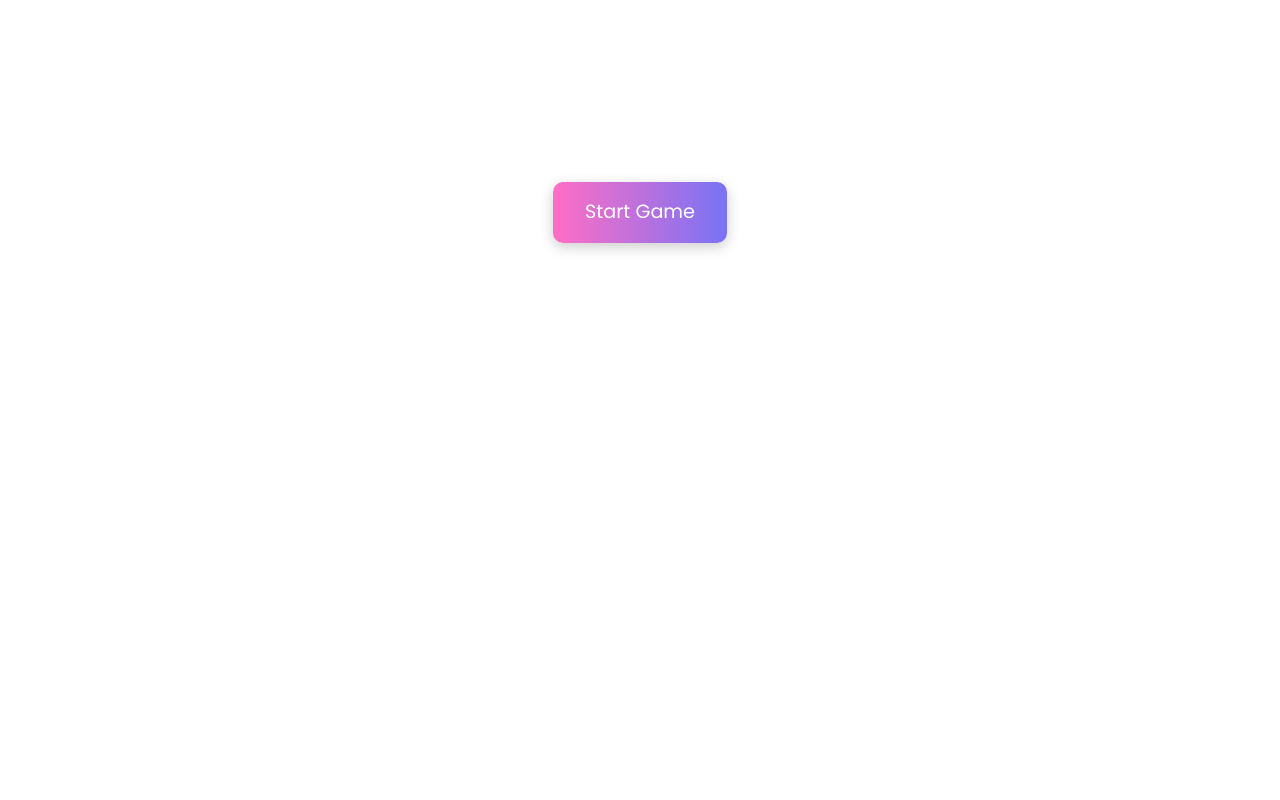
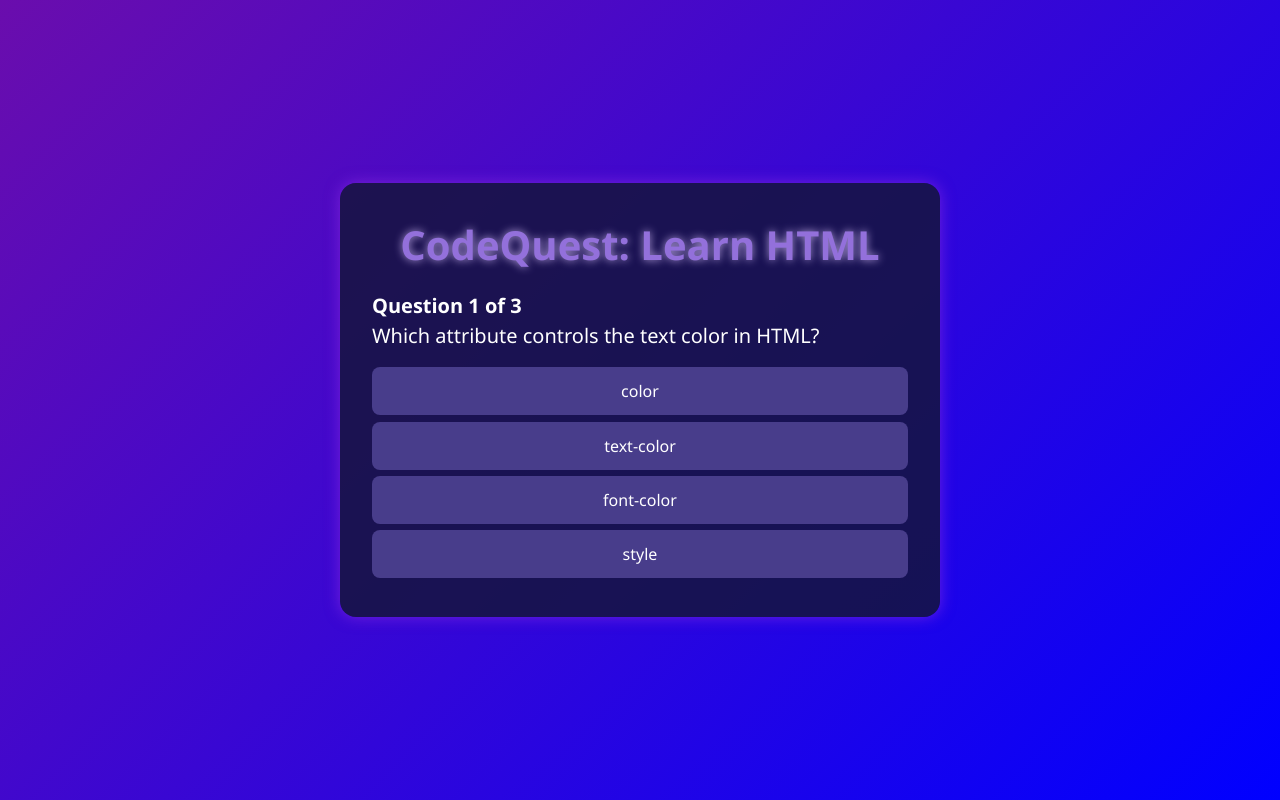
Before and after one commit to qoldfire/probable-octo-guide, a Next.js app: page /game in a window 1280 px wide. Built offline with nearby package versions, Linux system fonts and the light colour scheme.

Commit message:
Update page.tsx

```diff
--- a/app/game/page.tsx
+++ b/app/game/page.tsx
@@ -1,318 +1,331 @@
-'use client';
+import React, { useState, useEffect } from "react";
 
-import { useState, useEffect } from 'react';
-import Head from 'next/head';
-
-// Define a type for the questions
 type Question = {
-  instruction: string;
-  tip: string;
-  failTip: string;
-  placeholder?: string;
-  check?: (input: string) => boolean;
-  type: 'typing' | 'choice';
-  options?: string[];
-  correct?: string;
+  question: string;
+  choices: string[];
+  answer: string;
+  hint: string;
 };
 
-export default function GamePage() {
-  const [step, setStep] = useState<'intro' | 'challenge' | 'complete'>('intro');
-  const [inputValue, setInputValue] = useState('');
-  const [feedback, setFeedback] = useState('');
-  const [score, setScore] = useState(0);
-  const [challengeSet, setChallengeSet] = useState<Question[]>([]);
-  const [currentIndex, setCurrentIndex] = useState(0);
-
-  const allChallenges: Question[] = [
+const questionsPool: Question[] = [
   {
-      instruction: 'Write HTML that creates a paragraph that says "HTML is fun".',
-      tip: 'Think about the tag that wraps a block of text.',
-      failTip: 'Try using tags that group text into paragraphs.',
-      placeholder: '<p>HTML is fun</p>',
-      check: (input: string) => /<p>\s*html is fun\s*<\/p>/i.test(input),
-      type: 'typing'
+    question: "What does HTML stand for?",
+    choices: [
+      "HyperText Markup Language",
+      "HighText Machine Language",
+      "Hyperlinking Text Mark Language",
+      "Home Tool Markup Language",
+    ],
+    answer: "HyperText Markup Language",
+    hint: "It's about marking up hypertext documents.",
   },
   {
-      instruction: 'Which tag makes the biggest heading?',
-      tip: 'Heading sizes are numbered, smallest to largest.',
-      options: ['<h1>', '<h3>', '<h6>'],
-      correct: '<h1>',
-      failTip: 'Look for the tag that represents the most important heading.',
-      type: 'choice'
+    question: "Which tag is used to create a hyperlink?",
+    choices: ["<a>", "<link>", "<href>", "<hyperlink>"],
+    answer: "<a>",
+    hint: "It stands for anchor.",
   },
   {
-      instruction: 'Choose the correct tag for a hyperlink.',
-      tip: 'It’s the tag that points to other pages.',
-      options: ['<p>', '<a>', '<link>'],
-      correct: '<a>',
-      failTip: 'This tag usually has an href attribute.',
-      type: 'choice'
+    question: "How do you add a comment in HTML?",
+    choices: [
+      "// This is a comment",
+      "<!-- This is a comment -->",
+      "/* This is a comment */",
+      "# This is a comment",
+    ],
+    answer: "<!-- This is a comment -->",
+    hint: "It uses angle brackets and exclamation marks.",
   },
   {
-      instruction: 'Type HTML to make the word "Code" bold.',
-      tip: 'Which tags make text bold or strong?',
-      failTip: 'Try tags like <strong> or <b>.',
-      placeholder: '<strong>Code</strong>',
-      check: (input: string) => /<(strong|b)>\s*code\s*<\/(strong|b)>/i.test(input),
-      type: 'typing'
+    question: "Which tag is used to define a paragraph?",
+    choices: ["<p>", "<para>", "<paragraph>", "<text>"],
+    answer: "<p>",
+    hint: "It's a single letter tag.",
   },
   {
-      instruction: 'Which tag is used for images?',
-      tip: 'This tag has a src attribute and is self-closing.',
-      options: ['<img>', '<picture>', '<src>'],
-      correct: '<img>',
-      failTip: 'It displays pictures on a page.',
-      type: 'choice'
+    question: "What attribute is used to specify an image source?",
+    choices: ["src", "href", "link", "img"],
+    answer: "src",
+    hint: "Think 'source' abbreviation.",
   },
   {
-      instruction: 'Type HTML to create a level 2 heading that says "Start".',
-      tip: 'Think about the second largest heading tag.',
-      failTip: 'Try <h2>Start</h2>.',
-      placeholder: '<h2>Start</h2>',
-      check: (input: string) => /<h2>\s*start\s*<\/h2>/i.test(input),
-      type: 'typing'
+    question: "Which tag is used for the largest heading?",
+    choices: ["<h1>", "<head>", "<header>", "<h6>"],
+    answer: "<h1>",
+    hint: "It’s the first heading tag.",
   },
   {
-      instruction: 'Which element creates a line break?',
-      tip: 'It’s used to jump to the next line without a paragraph.',
-      options: ['<hr>', '<br>', '<line>'],
-      correct: '<br>',
-      failTip: 'This tag doesn’t have a closing tag.',
-      type: 'choice'
+    question: "How do you create an unordered list?",
+    choices: ["<ul>", "<ol>", "<list>", "<li>"],
+    answer: "<ul>",
+    hint: "It starts with 'u' for unordered.",
   },
   {
-      instruction: 'Write HTML to make the text "Fun" italic.',
-      tip: 'Which tags slant the text?',
-      failTip: 'Try <i> or <em>.',
-      placeholder: '<em>Fun</em>',
-      check: (input: string) => /<(i|em)>\s*fun\s*<\/(i|em)>/i.test(input),
-      type: 'typing'
+    question: "Which tag encloses the body content?",
+    choices: ["<body>", "<content>", "<html>", "<section>"],
+    answer: "<body>",
+    hint: "It's the main visible content container.",
   },
   {
-      instruction: 'Which tag defines a list item?',
-      tip: 'It’s used inside ordered and unordered lists.',
-      options: ['<li>', '<ol>', '<ul>'],
-      correct: '<li>',
-      failTip: 'It wraps each item in a list.',
-      type: 'choice'
+    question: "What tag would you use for inserting a line break?",
+    choices: ["<br>", "<break>", "<lb>", "<line>"],
+    answer: "<br>",
+    hint: "It's an empty tag with letters 'b' and 'r'.",
   },
   {
-      instruction: 'Write HTML to create a link that says "Site" and goes to example.com.',
-      tip: 'Use a tag with href attribute linking to a URL.',
-      failTip: 'Try <a href="https://example.com">Site</a>.',
-      placeholder: '<a href="https://example.com">Site</a>',
-      check: (input: string) => /<a\s+href=["']https:\/\/example\.com["']>\s*site\s*<\/a>/i.test(input),
-      type: 'typing'
-    }
+    question: "Which attribute controls the text color in HTML?",
+    choices: ["color", "text-color", "font-color", "style"],
+    answer: "style",
+    hint: "It's a global attribute for CSS styles.",
+  },
 ];
 
-  useEffect(() => {
-    const shuffled = [...allChallenges].sort(() => 0.5 - Math.random());
-    setChallengeSet(shuffled.slice(0, 10));
-    setCurrentIndex(0);
-    setScore(0);
-    setFeedback('');
-    setInputValue('');
-  }, [step]);
-
-  const current = challengeSet[currentIndex];
-
-  const handleSubmit = (answer?: string) => {
-    let isCorrect = false;
-    if (current.type === 'typing') {
-      if (!inputValue.trim()) return;
-      isCorrect = current.check?.(inputValue.trim()) ?? false;
-    } else if (current.type === 'choice') {
-      isCorrect = answer === current.correct;
-    }
-
-    if (isCorrect) {
-      setScore(score + 1);
-      setFeedback('✅ Correct!');
-    } else {
-      setFeedback('❌ Try again. Hint: ' + current.failTip);
-      return;
-    }
-
-    setTimeout(() => {
-      setFeedback('');
-      setInputValue('');
-      if (currentIndex + 1 < challengeSet.length) {
-        setCurrentIndex(currentIndex + 1);
-      } else {
-        setStep('complete');
-      }
-    }, 1000);
+const gradientBackground = {
+  background: "linear-gradient(135deg, #6a0dad, #0000ff)",
+  minHeight: "100vh",
+  display: "flex",
+  justifyContent: "center",
+  alignItems: "center",
+  fontFamily: "'Segoe UI', Tahoma, Geneva, Verdana, sans-serif",
+  color: "white",
+  padding: "1rem",
 };
 
-  const progress = ((currentIndex + (feedback ? 1 : 0)) / challengeSet.length) * 100;
+const containerStyle: React.CSSProperties = {
+  backgroundColor: "rgba(20, 20, 60, 0.85)",
+  borderRadius: 16,
+  padding: "2rem",
+  maxWidth: 600,
+  width: "100%",
+  boxShadow: "0 0 15px rgba(138, 43, 226, 0.7)",
+};
+
+const titleStyle: React.CSSProperties = {
+  fontSize: "2.5rem",
+  fontWeight: "bold",
+  marginBottom: "1rem",
+  color: "#9370db", // purple
+  textAlign: "center",
+  textShadow: "0 0 8px #b19cd9",
+};
+
+const questionStyle: React.CSSProperties = {
+  fontSize: "1.25rem",
+  marginBottom: "1rem",
+};
+
+const choiceButtonStyle = {
+  display: "block",
+  width: "100%",
+  backgroundColor: "#483d8b", // dark slate blue (blue-purple)
+  color: "white",
+  border: "none",
+  borderRadius: 8,
+  padding: "0.75rem 1rem",
+  margin: "0.4rem 0",
+  cursor: "pointer",
+  fontSize: "1rem",
+  transition: "background-color 0.3s",
+} as React.CSSProperties;
+
+const choiceButtonHoverStyle = {
+  backgroundColor: "#6a5acd",
+};
+
+const hintStyle: React.CSSProperties = {
+  marginTop: "1rem",
+  fontStyle: "italic",
+  color: "#ff69b4", // pink hint
+  backgroundColor: "rgba(255, 192, 203, 0.2)", // faint pink background
+  padding: "0.5rem 1rem",
+  borderRadius: 8,
+};
+
+const footerStyle: React.CSSProperties = {
+  marginTop: "2rem",
+  textAlign: "center",
+};
+
+const playAgainButtonStyle: React.CSSProperties = {
+  backgroundColor: "#20b2aa", // teal
+  color: "white",
+  border: "none",
+  borderRadius: 10,
+  padding: "0.75rem 1.5rem",
+  cursor: "pointer",
+  fontSize: "1.1rem",
+  fontWeight: "bold",
+  boxShadow: "0 0 8px #20b2aa",
+  transition: "background-color 0.3s",
+};
+
+const correctStyle: React.CSSProperties = {
+  color: "#fffacd", // pale yellow for correct answer feedback
+  backgroundColor: "rgba(255, 255, 224, 0.3)",
+  padding: "0.5rem 1rem",
+  borderRadius: 8,
+  marginTop: "1rem",
+  fontWeight: "bold",
+  textAlign: "center",
+};
+
+const incorrectStyle: React.CSSProperties = {
+  color: "#ffb347", // orange-yellow for incorrect feedback
+  backgroundColor: "rgba(255, 215, 0, 0.15)",
+  padding: "0.5rem 1rem",
+  borderRadius: 8,
+  marginTop: "1rem",
+  fontWeight: "bold",
+  textAlign: "center",
+};
+
+export default function CodeQuestGame() {
+  // Set page title
+  useEffect(() => {
+    document.title = "CodeQuest";
+  }, []);
+
+  // Select 3 unique random questions
+  const getRandomQuestions = (): Question[] => {
+    const shuffled = [...questionsPool].sort(() => Math.random() - 0.5);
+    return shuffled.slice(0, 3);
+  };
+
+  const [questions, setQuestions] = useState<Question[]>(getRandomQuestions());
+  const [currentIndex, setCurrentIndex] = useState(0);
+  const [selectedAnswer, setSelectedAnswer] = useState<string | null>(null);
+  const [showHint, setShowHint] = useState(false);
+  const [score, setScore] = useState(0);
+  const [answeredCorrectly, setAnsweredCorrectly] = useState<boolean | null>(
+    null
+  );
+
+  const handleAnswer = (choice: string) => {
+    if (selectedAnswer) return; // Prevent multiple answers for same question
+    setSelectedAnswer(choice);
+    if (choice === questions[currentIndex].answer) {
+      setScore(score + 1);
+      setAnsweredCorrectly(true);
+      setShowHint(false);
+      // Automatically move to next question after short delay
+      setTimeout(() => {
+        nextQuestion();
+      }, 1500);
+    } else {
+      setAnsweredCorrectly(false);
+      setShowHint(true);
+    }
+  };
+
+  const nextQuestion = () => {
+    setSelectedAnswer(null);
+    setShowHint(false);
+    setAnsweredCorrectly(null);
+    if (currentIndex + 1 < questions.length) {
+      setCurrentIndex(currentIndex + 1);
+    }
+  };
+
+  const playAgain = () => {
+    setQuestions(getRandomQuestions());
+    setCurrentIndex(0);
+    setSelectedAnswer(null);
+    setShowHint(false);
+    setScore(0);
+    setAnsweredCorrectly(null);
+  };
 
   return (
+    <div style={gradientBackground}>
+      <main style={containerStyle} aria-live="polite">
+        <h1 style={titleStyle}>CodeQuest: Learn HTML</h1>
+
+        {currentIndex < questions.length ? (
           <>
-      <Head>
-        <title>CodeQuest</title>
-        <link rel="preconnect" href="https://fonts.googleapis.com" />
-        <link rel="preconnect" href="https://fonts.gstatic.com" crossOrigin="anonymous" />
-        <link
-          href="https://fonts.googleapis.com/css2?family=Poppins:wght@400;600&display=swap"
-          rel="stylesheet"
-        />
-      </Head>
+            <div style={questionStyle}>
+              <strong>
+                Question {currentIndex + 1} of {questions.length}
+              </strong>
+              <p>{questions[currentIndex].question}</p>
+            </div>
+
+            <div>
+              {questions[currentIndex].choices.map((choice) => {
+                const isSelected = selectedAnswer === choice;
+                let backgroundColor = choiceButtonStyle.backgroundColor;
+                if (isSelected) {
+                  backgroundColor =
+                    answeredCorrectly === true
+                      ? "#00bfff" // bright blue for correct
+                      : "#ff6347"; // tomato red for incorrect
+                }
+                return (
+                  <button
+                    key={choice}
+                    onClick={() => handleAnswer(choice)}
+                    disabled={!!selectedAnswer && !isSelected}
+                    style={{
+                      ...choiceButtonStyle,
+                      backgroundColor,
+                      cursor: selectedAnswer ? "default" : "pointer",
+                    }}
+                    onMouseOver={(e) => {
+                      if (!selectedAnswer) {
+                        (e.currentTarget.style.backgroundColor = "#6a5acd");
+                      }
+                    }}
+                    onMouseOut={(e) => {
+                      if (!selectedAnswer) {
+                        (e.currentTarget.style.backgroundColor = backgroundColor);
+                      }
+                    }}
+                    aria-pressed={isSelected}
+                  >
+                    {choice}
+                  </button>
+                );
+              })}
+            </div>
+
+            {showHint && (
               <div
+                role="alert"
+                aria-live="assertive"
                 style={{
-          padding: '2rem',
-          textAlign: 'center',
-          color: '#fff',
-          background: 'linear-gradient(135deg, #3a1c71 0%, #6a11cb 50%, #2575fc 100%)',
-          fontFamily: "'Poppins', sans-serif",
-          minHeight: '100vh',
-          backgroundImage:
-            'radial-gradient(circle at 20% 20%, rgba(255,255,255,0.07), transparent 25%), radial-gradient(circle at 80% 80%, rgba(255,255,255,0.07), transparent 25%)',
-          transition: 'all 0.5s ease-in-out',
+                  ...hintStyle,
+                  color: "#20b2aa", // teal hint color for variety
+                  backgroundColor: "rgba(32, 178, 170, 0.15)",
                 }}
               >
-        {step === 'intro' && (
-          <div>
-            <h1 style={{ fontSize: '3rem', marginBottom: '1rem' }}>Welcome to CodeQuest</h1>
-            <p style={{ fontSize: '1.25rem', marginBottom: '2rem' }}>
-              Test your HTML skills with fun challenges!
-            </p>
-            <button
-              style={{
-                background: 'linear-gradient(90deg, #ff6ec4, #7873f5)',
-                border: 'none',
-                borderRadius: '10px',
-                padding: '1rem 2rem',
-                fontSize: '1.2rem',
-                color: 'white',
-                cursor: 'pointer',
-                boxShadow: '0 4px 14px rgba(0,0,0,0.2)',
-                transition: 'transform 0.2s ease',
-              }}
-              onClick={() => setStep('challenge')}
-              onMouseEnter={(e) => (e.currentTarget.style.transform = 'scale(1.05)')}
-              onMouseLeave={(e) => (e.currentTarget.style.transform = 'scale(1)')}
-            >
-              Start Game
-            </button>
+                Hint: {questions[currentIndex].hint}
               </div>
             )}
 
-        {step === 'challenge' && current && (
-          <div>
-            <h2 style={{ fontSize: '2rem', marginBottom: '1rem' }}>{current.instruction}</h2>
-            <p style={{ color: '#ffd700', fontWeight: 'bold' }}>{current.tip}</p>
-            <div style={{ marginTop: '1rem' }}>
-              {current.type === 'typing' ? (
-                <input
-                  type="text"
-                  value={inputValue}
-                  onChange={(e) => setInputValue(e.target.value)}
-                  placeholder={current.placeholder}
-                  style={{
-                    padding: '0.75rem',
-                    borderRadius: '8px',
-                    border: '2px solid #fff',
-                    fontSize: '1rem',
-                    width: '80%',
-                    maxWidth: '500px',
-                    backgroundColor: '#222',
-                    color: '#fff',
-                    outline: 'none',
-                    transition: 'border-color 0.3s ease',
-                  }}
-                  onFocus={(e) => (e.currentTarget.style.borderColor = '#ff6ec4')}
-                  onBlur={(e) => (e.currentTarget.style.borderColor = '#fff')}
-                />
-              ) : (
-                <div
-                  style={{
-                    display: 'flex',
-                    flexDirection: 'column',
-                    alignItems: 'center',
-                    gap: '0.5rem',
-                  }}
-                >
-                  {current.options?.map((option) => (
-                    <button
-                      key={option}
-                      onClick={() => handleSubmit(option)}
-                      style={{
-                        padding: '0.75rem 1.5rem',
-                        borderRadius: '8px',
-                        backgroundColor: '#fff',
-                        color: '#333',
-                        border: 'none',
-                        cursor: 'pointer',
-                        fontSize: '1rem',
-                        transition: 'background-color 0.2s ease',
-                      }}
-                      onMouseEnter={(e) => (e.currentTarget.style.backgroundColor = '#eee')}
-                      onMouseLeave={(e) => (e.currentTarget.style.backgroundColor = '#fff')}
-                    >
-                      {option}
-                    </button>
-                  ))}
-                </div>
-              )}
-            </div>
-            <div style={{ marginTop: '1rem', height: '1.5rem', fontWeight: 'bold' }}>{feedback}</div>
-            <div style={{ marginTop: '2rem' }}>
-              <div
-                style={{
-                  height: '10px',
-                  width: '80%',
-                  background: '#444',
-                  margin: '0 auto',
-                  borderRadius: '5px',
-                  boxShadow: 'inset 0 1px 3px rgba(0,0,0,0.3)',
-                }}
-              >
-                <div
-                  style={{
-                    height: '100%',
-                    width: `${progress}%`,
-                    background: 'linear-gradient(90deg, #6a11cb, #2575fc)',
-                    borderRadius: '5px',
-                    transition: 'width 0.5s ease-in-out',
-                  }}
-                ></div>
-              </div>
-              <p style={{ marginTop: '0.5rem' }}>
-                {currentIndex + 1} / {challengeSet.length}
-              </p>
-            </div>
-          </div>
+            {answeredCorrectly === false && (
+              <div style={incorrectStyle}>Oops! Try again or use the hint.</div>
             )}
 
-        {step === 'complete' && (
-          <div>
-            <h2 style={{ fontSize: '2rem', marginBottom: '1rem' }}>🎉 Great job! 🎉</h2>
-            <p style={{ fontSize: '1.25rem' }}>
-              Your score: {score} / {challengeSet.length}
-            </p>
+            {answeredCorrectly === true && (
+              <div style={correctStyle}>Correct! Moving to next question...</div>
+            )}
+          </>
+        ) : (
+          <>
+            <div style={{ fontSize: "1.5rem", textAlign: "center" }}>
+              🎉 You scored {score} out of {questions.length}!
+            </div>
+            <div style={footerStyle}>
               <button
-              style={{
-                background: 'linear-gradient(90deg, #ff6ec4, #7873f5)',
-                border: 'none',
-                borderRadius: '10px',
-                padding: '1rem 2rem',
-                fontSize: '1.2rem',
-                color: 'white',
-                cursor: 'pointer',
-                marginTop: '2rem',
-                boxShadow: '0 4px 14px rgba(0,0,0,0.2)',
-                transition: 'transform 0.2s ease',
-              }}
-              onClick={() => setStep('intro')}
-              onMouseEnter={(e) => (e.currentTarget.style.transform = 'scale(1.05)')}
-              onMouseLeave={(e) => (e.currentTarget.style.transform = 'scale(1)')}
+                onClick={playAgain}
+                style={playAgainButtonStyle}
+                aria-label="Play again"
               >
                 Play Again
               </button>
             </div>
+          </>
         )}
+      </main>
     </div>
-    </>
   );
 }
```
Lines whose indentation alone changed are shown as unchanged.
